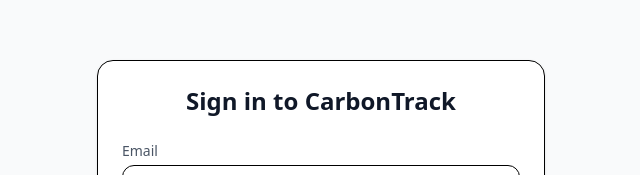
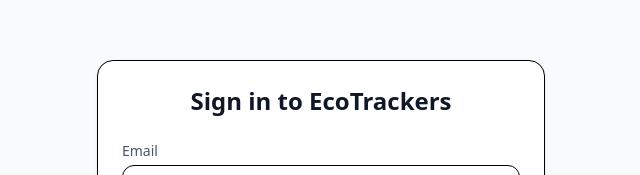
Before and after one commit to neilchowCS/CS160Project, a React (Vite) app in the folder frontend/: page /login in a window 1280 px wide. Shown: the part 163-338 px from the top of the page, without its empty margins (319-959 px from the left). Built offline with nearby package versions, Linux system fonts and the light colour scheme.

Commit message:
Fixed Title of app

```diff
--- a/frontend/src/CarbonTrackUI.tsx
+++ b/frontend/src/CarbonTrackUI.tsx
@@ -172,8 +172,8 @@
               ☰
             </button>
             <div className="flex items-center gap-2">
-                            <span className="inline-flex h-8 w-8 items-center justify-center rounded-xl bg-emerald-600 text-white font-bold">C</span>
-              <span className="text-lg font-semibold">CarbonTrack</span>
+                            <span className="inline-flex h-8 w-8 items-center justify-center rounded-xl bg-emerald-600 text-white font-bold">E</span>
+              <span className="text-lg font-semibold">EcoTrackers</span>
             </div>
           </div>
           <div className="flex items-center gap-3">
@@ -577,7 +577,7 @@
       {/* Footer */}
       <footer className="mt-10 border-t bg-white/60">
         <div className="px-4 py-6 text-xs text-gray-500">
-          © {new Date().getFullYear()} CarbonTrack • Demo interface
+          © {new Date().getFullYear()} EcoTrackers • Demo interface
         </div>
       </footer>
     </div>
--- a/frontend/src/Layout.tsx
+++ b/frontend/src/Layout.tsx
@@ -36,7 +36,7 @@
                             <span className="inline-flex h-8 w-8 items-center justify-center rounded-xl bg-emerald-600 text-white font-bold">
                                 C
                             </span>
-                            <span className="text-lg font-semibold">CarbonTrack</span>
+                            <span className="text-lg font-semibold">EcoTrackers</span>
                         </div>
                     </div>
                     <div className="flex items-center gap-3">
--- a/frontend/src/Login.tsx
+++ b/frontend/src/Login.tsx
@@ -47,7 +47,7 @@
         <div className="flex min-h-screen w-screen items-center justify-center bg-gray-50">
             <div className="w-[90vw] max-w-md rounded-2xl border bg-white p-6 shadow-sm">
                 <h1 className="mb-6 text-center text-2xl font-semibold text-gray-900">
-                    Sign in to CarbonTrack
+                    Sign in to EcoTrackers
                 </h1>
 
                 {error && (
```
